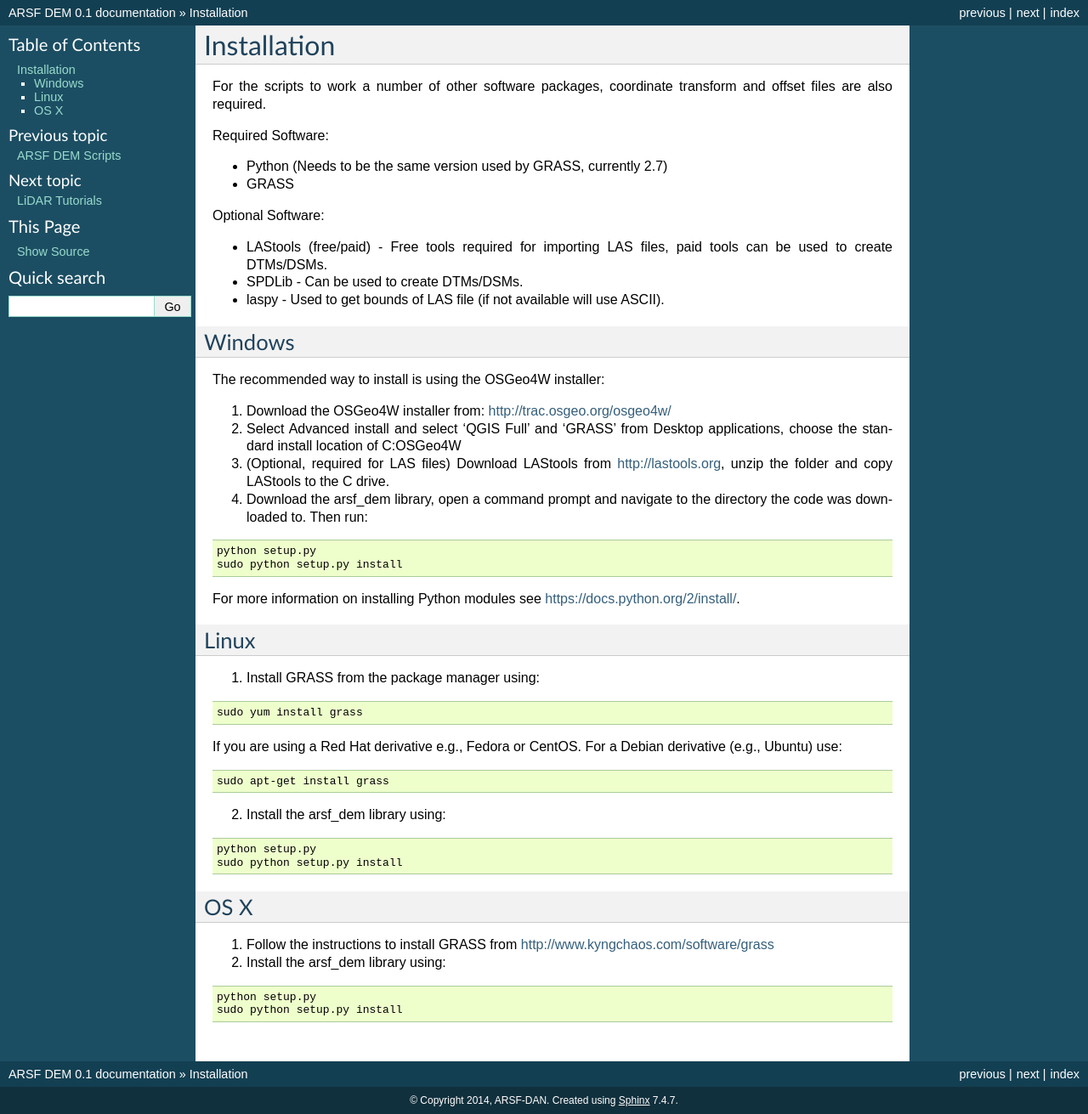
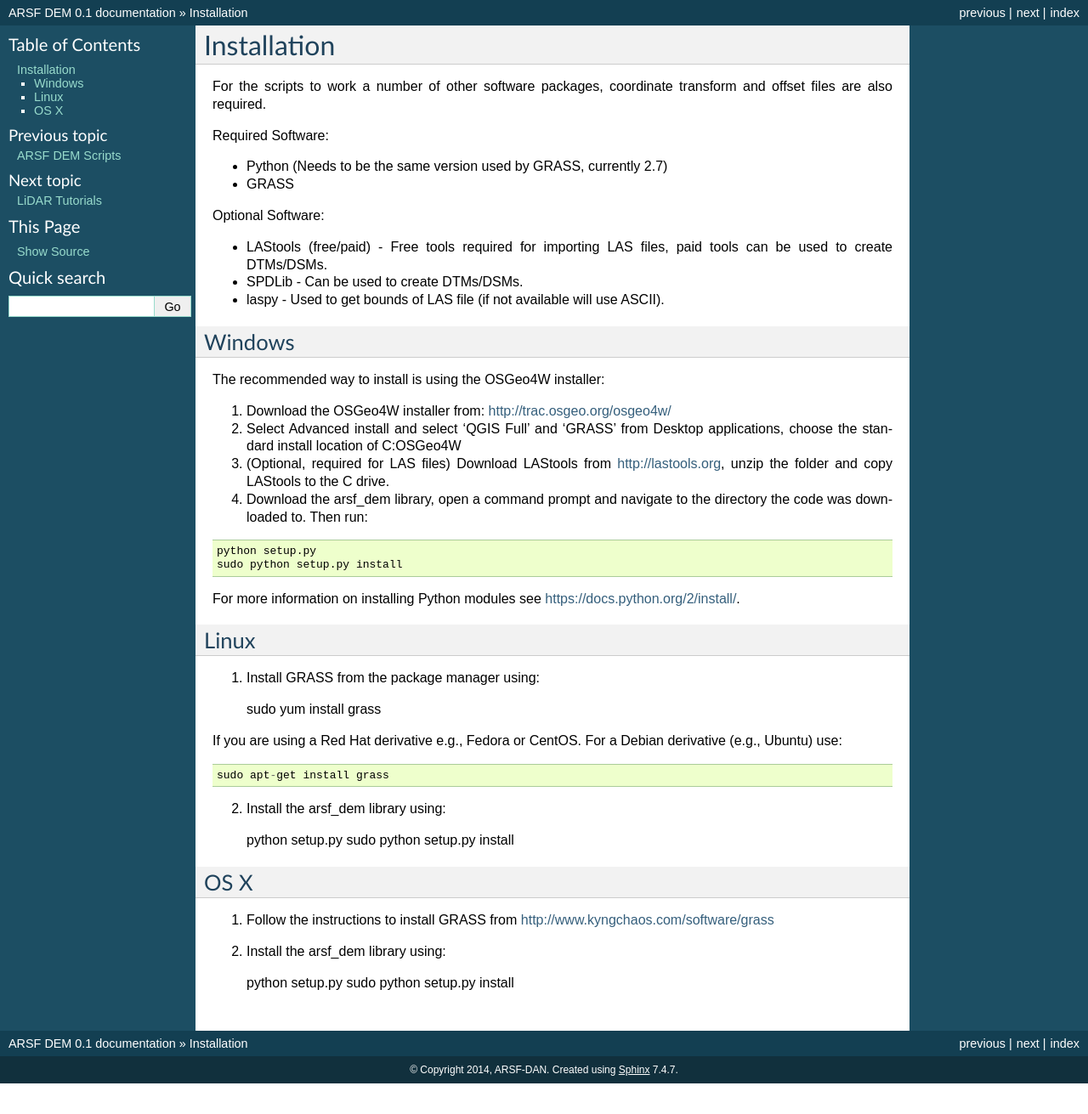
Before and after one commit to pmlrsg/arsf_dem_scripts, a Sphinx documentation site: the page built from doc/source/installation.rst, in a window 1280 px wide. Shown: the whole page at 85% size. Built offline with Sphinx 7.4.7, drawn with Linux system fonts in a browser that asks for light colours; formulas are drawn with MathJax 3; pages that are not in the unit, such as notebooks, are missing from menus; after the commit the page ends 1275 px from its top, so only the background shows below that.

```diff
--- a/doc/source/installation.rst
+++ b/doc/source/installation.rst
@@ -36,20 +36,14 @@
 
 1. Install GRASS from the package manager using::
 
-.. code-block:: bash
-
    sudo yum install grass
 
 If you are using a Red Hat derivative e.g., Fedora or CentOS.
-For a Debian derivative (e.g., Ubuntu) use:
-
-.. code-block:: bash
+For a Debian derivative (e.g., Ubuntu) use::
 
    sudo apt-get install grass
 
 2. Install the arsf_dem library using::
-
-.. code-block:: bash
 
    python setup.py
    sudo python setup.py install
@@ -60,7 +54,5 @@
 1. Follow the instructions to install GRASS from http://www.kyngchaos.com/software/grass
 2. Install the arsf_dem library using::
 
-.. code-block:: bash
-
    python setup.py
    sudo python setup.py install
```
